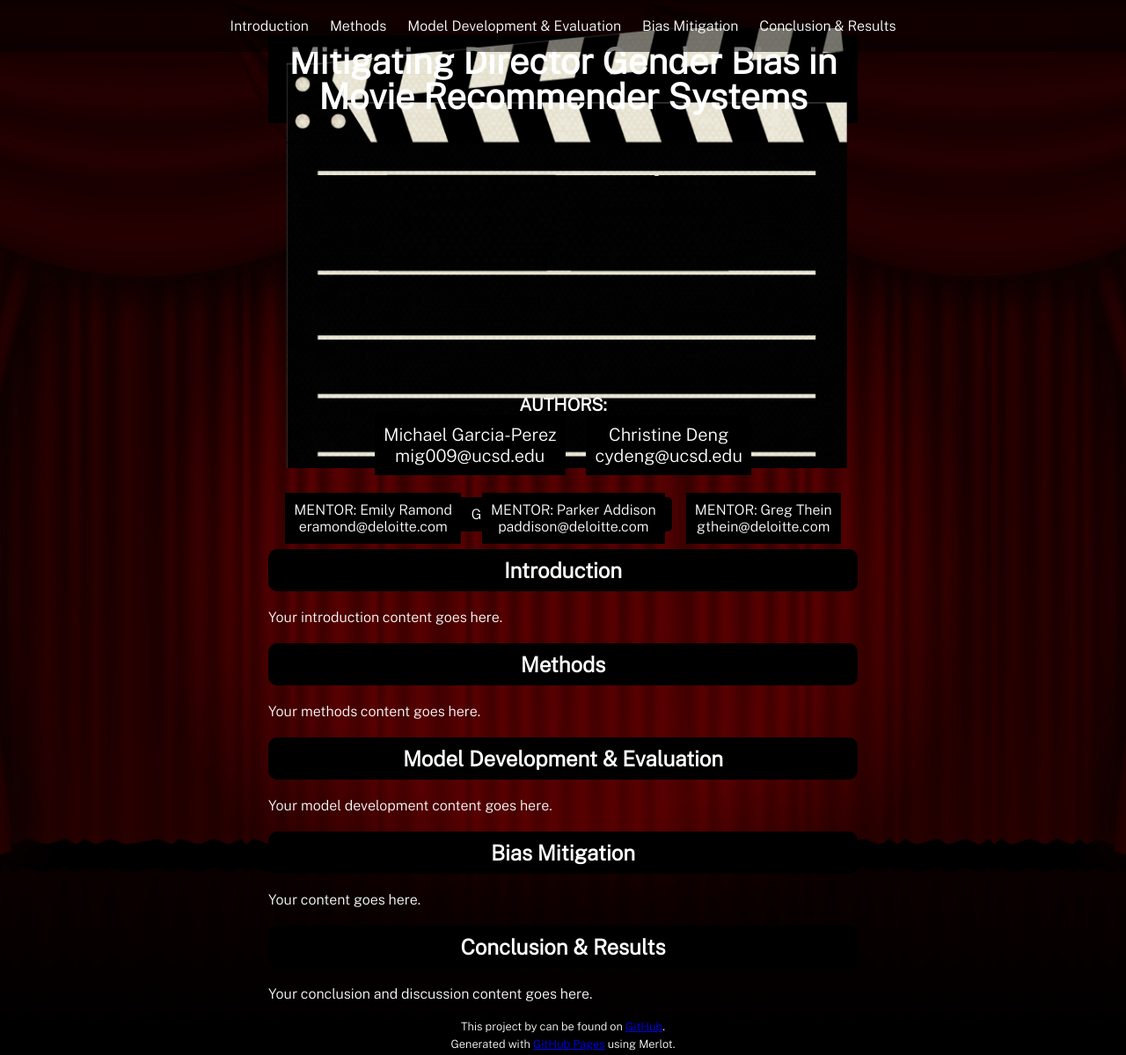
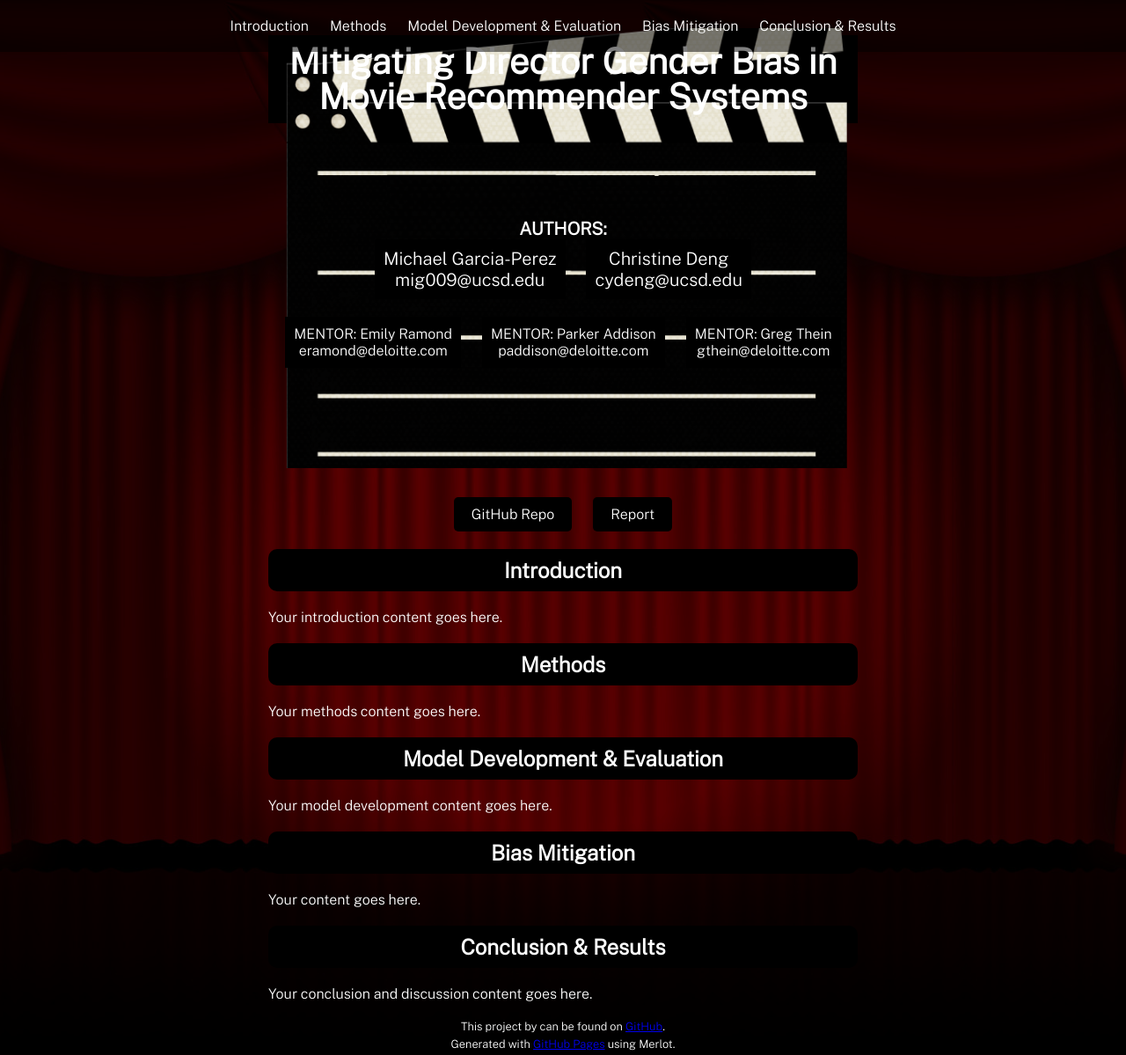
Before and after one commit to michael-garciaperez/DSC180A-Methodology-5, a Jekyll site: the page built from index.md, in a window 1280 px wide and 1199 px high. Shown: the whole window at 88% size. Built offline with Jekyll 4.4.1, drawn with Linux system fonts in a browser that asks for light colours.

Commit message:
Update style.scss

```diff
--- a/assets/css/style.scss
+++ b/assets/css/style.scss
@@ -51,7 +51,7 @@
 
 .author-mentor-container {
   text-align: center;
-  margin-top: -100px; /* Adjusted margin-top for the names */
+  margin-top: -300px; /* Adjusted margin-top for the names */
 }
 
 .author-mentor-container p {
```
